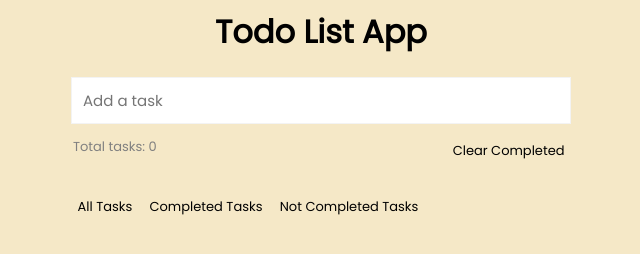
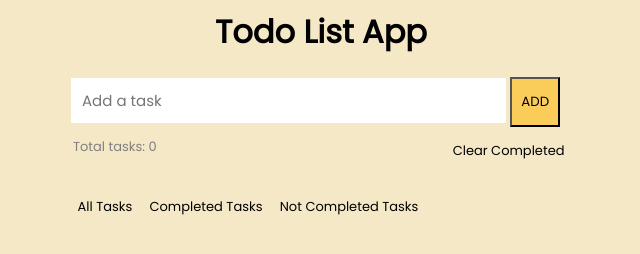
Before and after one commit to Rushabh025/Todo-List, a plain HTML site: page index.html in a window 1280 px wide. Shown: the whole page, without its empty margins (319-959 px from the left). Drawn offline with Linux system fonts and the light colour scheme.

Commit message:
added Add button to input box

```diff
--- a/index.html
+++ b/index.html
@@ -4,14 +4,18 @@
     <meta charset="utf-8">
     <meta name="viewport" content="width=device-width, initial-scale=1">
     <title>Todo</title>
-    <!-- <link href="https://cdn.jsdelivr.net/npm/bootstrap@5.3.3/dist/css/bootstrap.min.css" rel="stylesheet" integrity="sha384-QWTKZyjpPEjISv5WaRU9OFeRpok6YctnYmDr5pNlyT2bRjXh0JMhjY6hW+ALEwIH" crossorigin="anonymous"> -->
     <link href="https://fonts.googleapis.com/css2?family=Poppins&display=swap" rel="stylesheet">
     <link rel="stylesheet" href="styles.css">
   </head>
   <body>
     <h1>Todo List App</h1>
     <div id="container">
-      <input placeholder="Add a task" class="add-task" id="add" data-helloWord="asdasdas"/>
+      <div class="input-container">
+        <!-- <input type="text" class=""/> -->
+        <input placeholder="Add a task" class="add-task input-field" id="add" data-helloWord="asdasdas"/>
+        <button class="input-button" id="addButton" onclick="addText()">ADD</button>
+    </div>
+
       <div class="abc">
         <span id="total-tasks">Total tasks: <span id="tasks-counter">0</span></span>
         <button id="clear-completed" class="button-48" role="button"><span class="text">Clear Completed</span></button>
@@ -35,6 +39,5 @@
 
     </div>
     <script src="todo.js"></script>
-    <!-- <script src="https://cdn.jsdelivr.net/npm/bootstrap@5.3.3/dist/js/bootstrap.bundle.min.js" integrity="sha384-YvpcrYf0tY3lHB60NNkmXc5s9fDVZLESaAA55NDzOxhy9GkcIdslK1eN7N6jIeHz" crossorigin="anonymous"></script> -->
   </body>
 </html>
--- a/styles.css
+++ b/styles.css
@@ -6,6 +6,26 @@
 
 body {
   background-color: #F5E8C7;
+}
+
+.input-container input:focus, .input-container input:active {
+  outline: none;
+}
+.input-container input {
+  width: 87%;
+  border: none;
+}
+
+.input-container button {
+  height: 50px;
+  width: 50px;
+  background-color: #facd5a;
+  cursor: pointer;
+}
+
+.input-button:hover {
+  background: #fcbd1d;
+  cursor: pointer;
 }
 
 /* Container styles */
@@ -102,11 +122,9 @@ h1 {
 
 /* Add Task Input styles */
 .add-task {
-  width: 100%;
   outline: none;
   font-size: 15px;
   padding: 11px;
-  border: 1px solid #f3f3f3;
   margin-bottom: 3px;
 }
 
@@ -165,7 +183,6 @@ h1 {
 .button-48:hover:before {
   animation: opacityFallbackIn 0s step-start forwards;
   clip-path: polygon(0 0, 101% 0, 101% 101%, 0 101%);
-
 }
 
 .button-48:after {
@@ -178,7 +195,6 @@ h1 {
 }
 
 .abc{
-  /* float: right; */
   display: flex;
   justify-content: space-between;
   padding-top: 10px;
--- a/todo.js
+++ b/todo.js
@@ -1,4 +1,4 @@
-(function () {
+
     // Task-related data and DOM elements
     let tasks = [];
     const tasksList = document.getElementById('list');
@@ -21,7 +21,7 @@
         li.innerHTML = `
                 <input type="checkbox" id="${task.id}" ${task.completed ? 'checked' : ''} class="custom-checkbox">
                 <label for="${task.id}">${task.title}</label>
-                <img src="bin.svg" class="delete float-end" data-id="${task.id}" />
+                <img src="bin.svg" class="delete" data-id="${task.id}" />
         `;
         tasksList.append(li);
     }
@@ -74,11 +74,11 @@
 
             currentTask.completed = !currentTask.completed;
             renderList();
-            showNotification('Task toggled successfully');
+            // showNotification('Task Completed successfully');
             return;
         }
 
-        showNotification('Could not toggle task');
+        showNotification('Could not complete task');
     }
 
     // Function to delete a task
@@ -96,7 +96,7 @@
         if (task) {
             tasks.push(task);
             renderList();
-            showNotification('Task Added');
+            // showNotification('Task Added');
             return;
         }
         showNotification('Task cannot be added..!');
@@ -126,6 +126,22 @@
             e.target.value = '';
             addTask(task);
         }
+    }
+
+    function addText(){
+        const add = document.getElementById('add').value;
+        if (!add) {
+            showNotification('Task text cannot be Empty');
+            return;
+        }
+
+        const task = {
+            title: add,
+            id: Date.now(),
+            completed: false,
+        };
+        addTask(task);
+        document.getElementById('add').value = '';
     }
 
     // Event handler for clicks on the document
@@ -167,5 +183,3 @@
 
     // Initialize the application when the script is loaded
     initializeApp();
-
-})();
```
